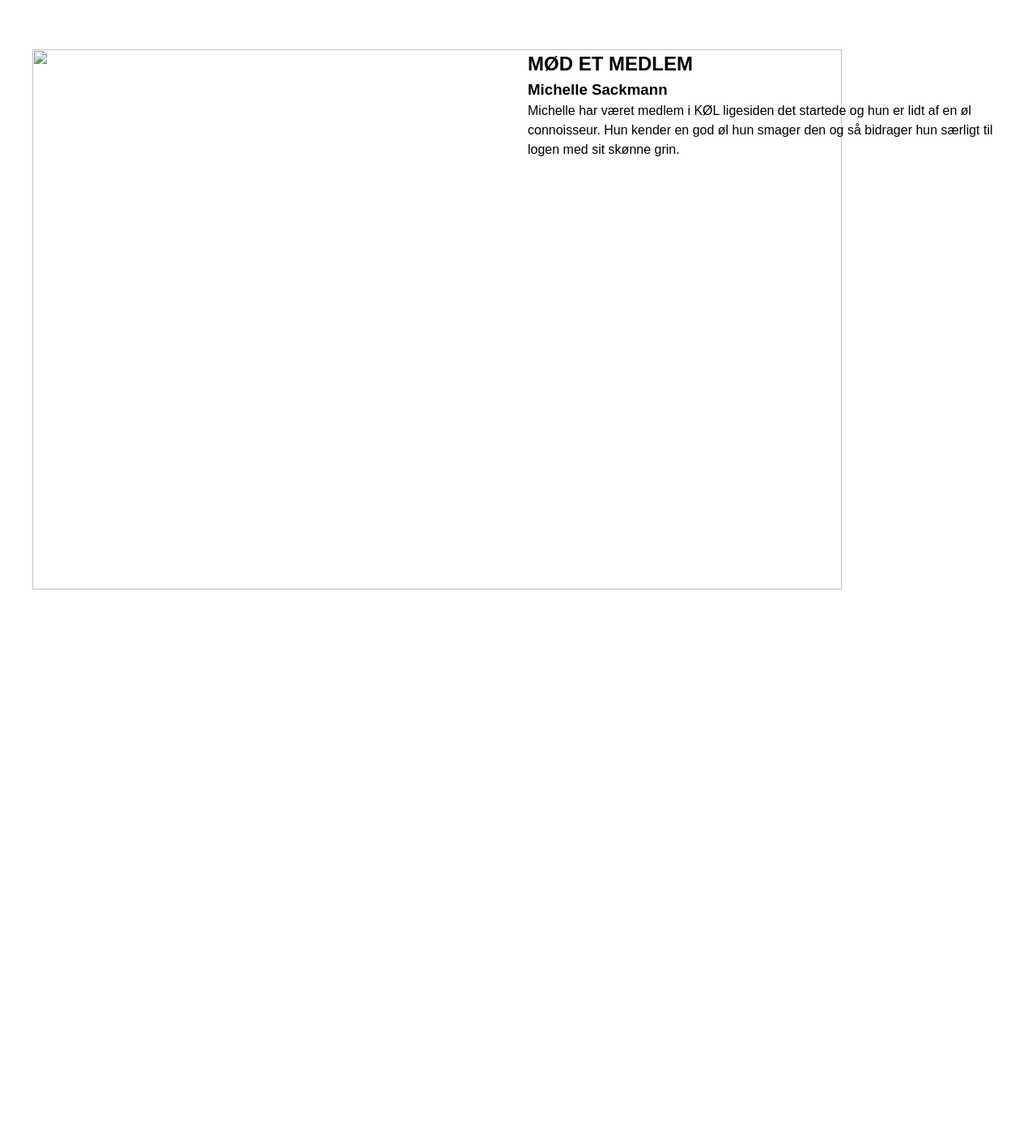
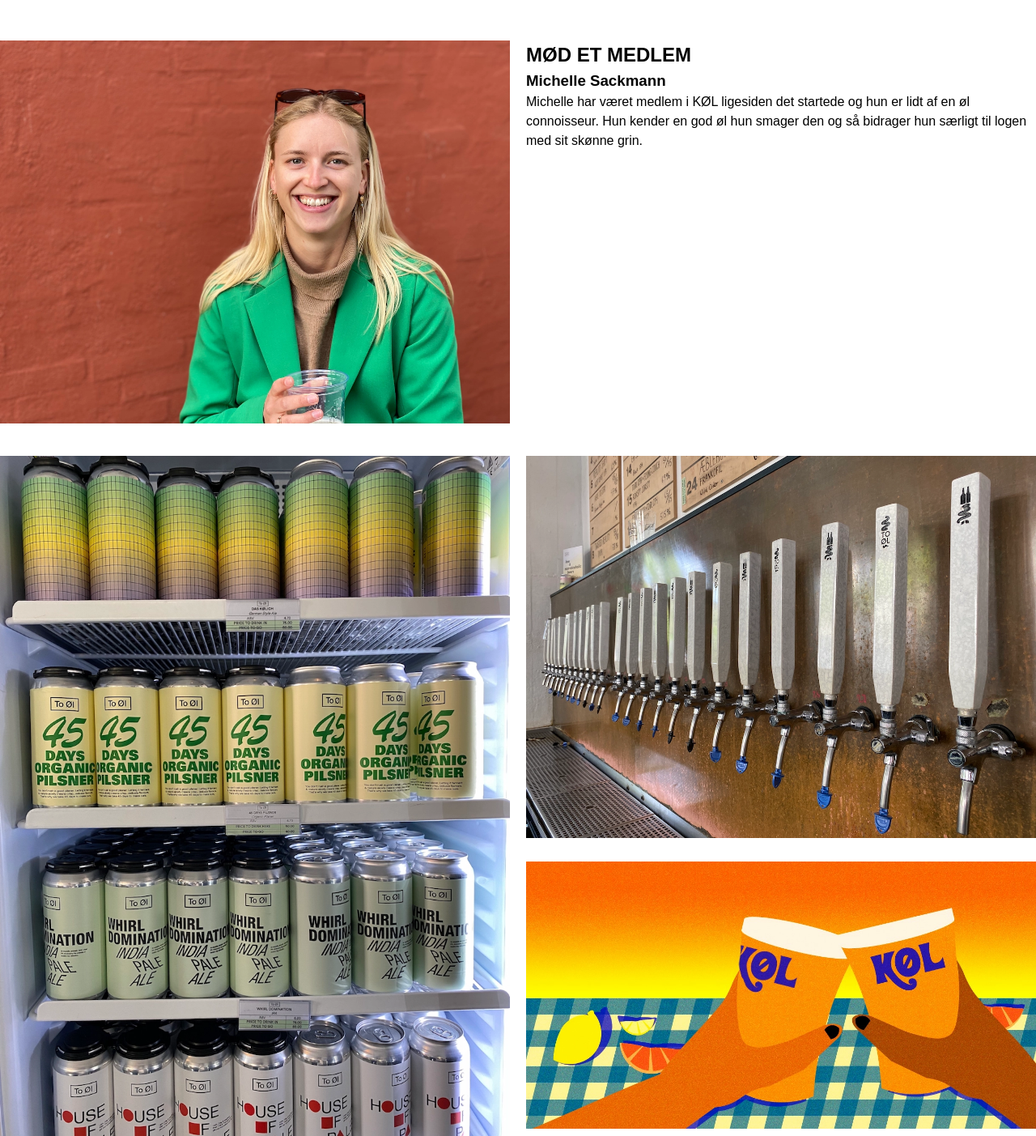
Before and after one commit to Albertejasmin/pilot_site, a plain HTML site: page index.html in a window 1280 px wide. Shown: the part 1093-2496 px from the top of the page at 81% size. Before the commit the page ends 1885 px from the top, so only its background shows below. Drawn offline with Linux system fonts and the light colour scheme.

Commit message:
almost done

```diff
--- a/index.html
+++ b/index.html
@@ -18,18 +18,26 @@
     <div class="p_grid">
       <p>Logen er stiftet af en gruppe veninder, der alle værdsætter et godt selskab og smagen af en god øl. Den består af forskellige vennegrupper på kryds og tværs, men fælles for alle er, at de er nysgerrige på at få et større kendskab til den mangfoldige øl verden.</p>
     </div>
-    <section>
-      <article class="billedgrid">
+
+    <div class="grid">
+      <div class="billedgrid">
+        <img src="foto/potraet.webp" alt="Michelle" />
         <div>
           <h2>MØD ET MEDLEM</h2>
           <h3>Michelle Sackmann</h3>
-          <p>Michelle har været medlem i KØL ligesiden det startede og hun er lidt af en øl connoisseur. Hun kender en god øl hun smager den og så bidrager hun særligt til logen med sit skønne grin.</p>
+          <p class="medlem_tekst">Michelle har været medlem i KØL ligesiden det startede og hun er lidt af en øl connoisseur. Hun kender en god øl hun smager den og så bidrager hun særligt til logen med sit skønne grin.</p>
         </div>
-
-        <figure class="gallery">
-          <img src="img/image-3.webp" alt="" width="1000" height="667" />
-        </figure>
-      </article>
-    </section>
+      </div>
+      <div class="grid2">
+        <img src="foto/haner.webp" alt="Haner" />
+        <img class="box-1" src="foto/koelskab.webp" alt="Koeleskab" />
+        <img src="foto/koel.webp" alt="Koel logo" />
+      </div>
+    </div>
+    <div>
+      <h1>VIDEO</h1>
+      <video controls="" src="https://www.birdmedia.dk/kea/05_indhold/01_pilot/pilot_site/interviewet.mp4"></video>
+      <iframe src="https://www.youtube.com/watch?v=9PWOjHV0MZU"></iframe>
+    </div>
   </body>
 </html>
--- a/style.css
+++ b/style.css
@@ -8,17 +8,20 @@
   /* color: #fff; */
 }
 
-img {
+img,
+video {
   max-width: 100%;
+  display: block;
+  height: auto;
 }
 
 /* ========== section ========== */
-section {
+/* section {
   display: grid;
   grid-template-columns: 1fr minmax(auto, 1200px) 1fr;
   gap: 1rem;
   padding-block: 4rem;
-}
+} */
 
 /* ========== article ========== */
 
@@ -30,21 +33,25 @@
 
 article .overskrift {
   place-self: center;
-  font-size: 7.3rem;
-  margin-top: 90px;
+  font-size: 3rem;
+  /* font-size: 7.3rem; */
+  /* margin-top: 90px; */
   color: white;
   font-weight: bold;
 }
 
 article .x {
   place-self: center;
-  font-size: 2rem;
-  margin-top: -25px;
+  font-size: 1rem;
+  /* font-size: 2rem; */
+  margin-top: 10px;
+  /* margin-top: -25px; */
   font-weight: 100;
 }
 article .tekst {
   place-self: center;
-  font-size: 4rem;
+  font-size: 2rem;
+  /* font-size: 4rem; */
   margin-bottom: 30px;
   font-weight: 100;
 }
@@ -60,6 +67,7 @@
   /* max-width: 65ch; */
   /* place-content: center; */
   grid-column: 2;
+  margin-bottom: 50px;
 }
 
 .p_grid {
@@ -71,19 +79,83 @@
 /* ========== gallery ========== */
 .gallery {
   display: grid;
-  /* grid-template-columns: repeat(auto-fit, minmax(140px, 1fr)); */
-  grid-template-columns: 1fr 1fr;
+  grid-template-columns: repeat(auto-fit, minmax(140px, 1fr));
+  /* grid-template-columns: 1fr 1fr; */
   gap: 1rem;
   order: -1;
 }
+.gallery img {
+  /* height: 1%; */
+  object-fit: cover;
+}
 
 /* ========== article ========== */
-.billedgrid {
-  grid-column: 2;
+/* .grid {
+  /* grid-column: 2;
   display: grid;
   grid-template-columns: repeat(auto-fit, minmax(300px, 1fr));
   gap: 1.5rem;
   color: black;
-  background-color: white;
-  text-align: start;
+  text-align: start; */
+/* display: grid;
+  grid-template-columns: 1.5fr 1fr;
+  gap: 10px;
+} */
+
+/* .billedgrid {
+  display: grid;
+  grid-template-columns: 0.5fr 0.5fr;
+  gap: 20px;
+} */
+
+@media (min-width: 700px) {
+  .billedgrid {
+    display: grid;
+    grid-template-columns: 0.5fr 0.5fr;
+    gap: 20px;
+    margin-top: 10px;
+  }
+
+  .grid {
+    display: grid;
+    grid-template-columns: 1fr;
+    gap: 10px;
+  }
+
+  .grid2 {
+    display: grid;
+    grid-template-columns: 0.5fr 0.5fr;
+    gap: 20px;
+    margin-top: 30px;
+  }
+  .medlem_tekst {
+    margin-right: 10px;
+  }
+  /* .gallery {
+    display: grid;
+    grid-template-columns: 1fr 1fr 1fr;
+    gap: 10px;
+    align-self: stretch;
+    object-fit: cover;
+  } */
+
+  .box-1 {
+    grid-column: 1 / 2;
+    grid-row: 1 / 3;
+  }
+  article .overskrift {
+    font-size: 7.3rem;
+    margin-top: 90px;
+  }
+  article .x {
+    font-size: 2rem;
+    margin-top: -25px;
+  }
+  article .tekst {
+    font-size: 4rem;
+  }
+
+  video {
+    margin-block: 30px;
+  }
 }
```
Also changed, not shown: foto/haner.webp (added), foto/koel.webp (added), foto/koelskab.webp (added), foto/potraet.png (renamed from foto/IMG_9477-kopi.jpg), foto/potraet.webp (added).
